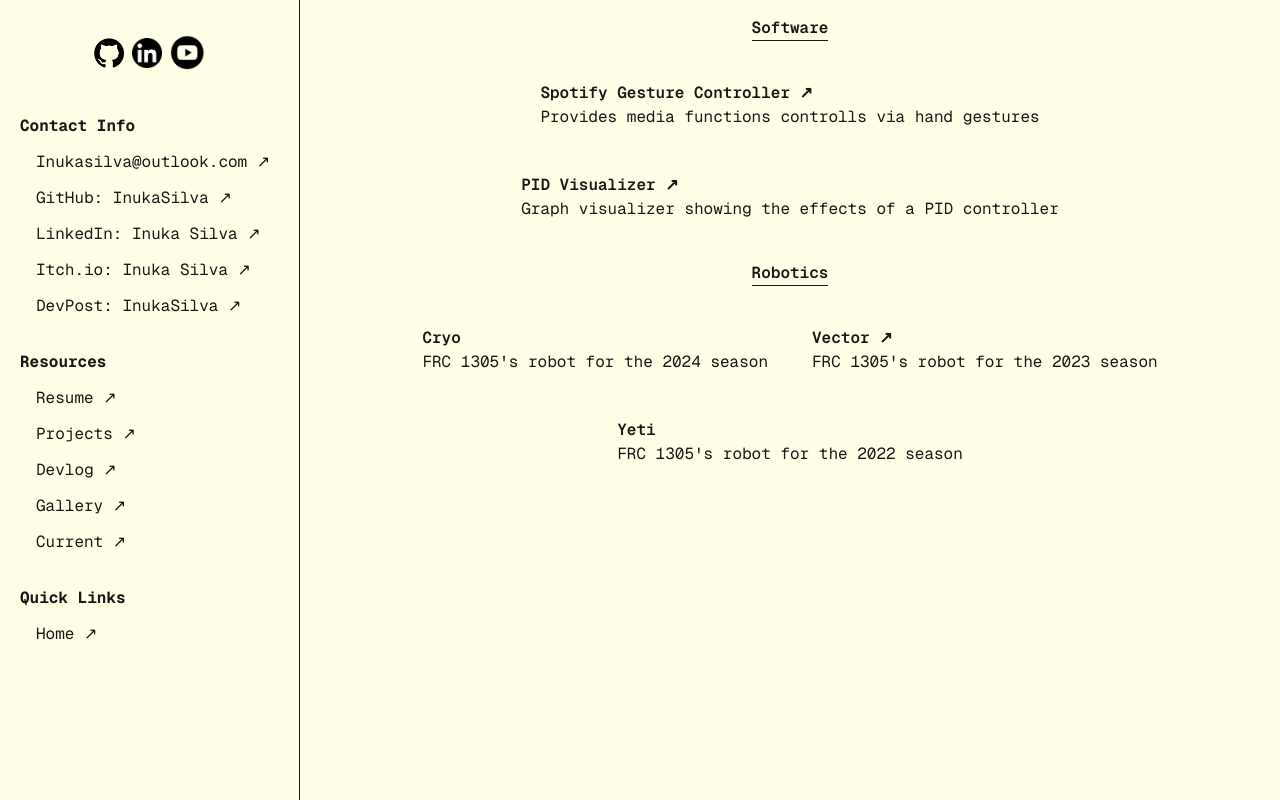
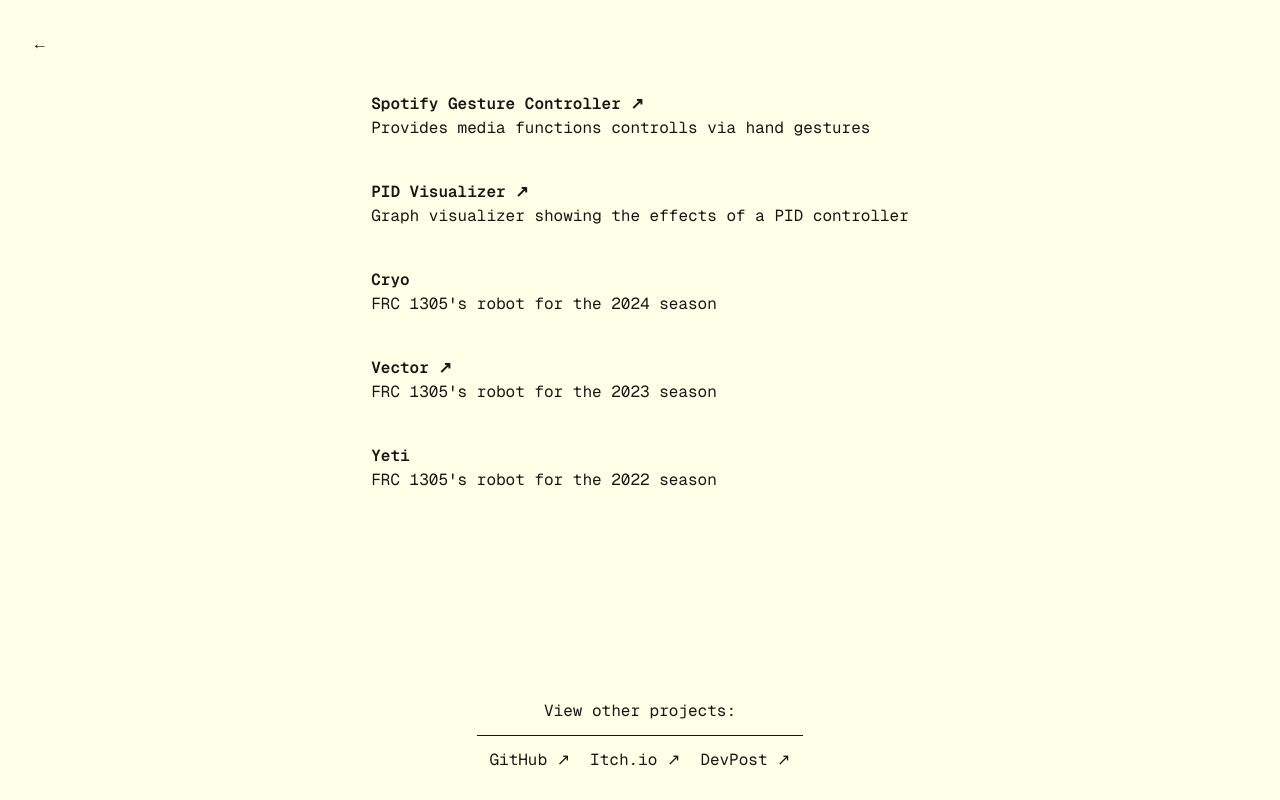
Before and after one commit to InukaSilva/InukaSilva.github.io, a Next.js app: page /Projects in a window 1280 px wide. Built offline with nearby package versions, Linux system fonts and the light colour scheme.

Commit message:
updated projects page, and current page

```diff
--- a/src/app/Current/page.tsx
+++ b/src/app/Current/page.tsx
@@ -15,14 +15,15 @@ export default function Home() {
               ←
             </Link>
         </div>
-        <div className="font-semibold p-4 pb-1">
-          Things I am currently trying to learn or build for 2026.
+        <div className="text-center font-semibold p-4 pb-1">
+          Things I am currently learnoing or building for 2026.
         </div>
-        <div className="p-4 pt-0">
+        <div className="text-center p-4 pt-0">
           If you have any resources that may be helpful to my learning, I would appreciate the guidance :D
         </div>
-        <div className="flex flex-col border-t  items-start w-full p-5 gap-5">
-          <div className="flex">
+        <div className="flex flex-col border-t justify-center items-center p-5 gap-5 h-screen">
+          <div className="flex flex-col items-start flex-start">
+          <div>
             [] Learn C and C++
           </div>
           <div>
@@ -35,7 +36,7 @@ export default function Home() {
             [] Robotics project (literally anything)
           </div>
         </div>
-        <div className="flex flex-grow justify-center items-end h-screen">
+        <div className="flex justify-center items-end h-full">
             <pre className="font-mono text-xl text-center">
               /\_/\<br></br>
               ( o.o )
@@ -43,6 +44,7 @@ export default function Home() {
         </div>
 
 
+        </div>
       </div>
     </div>
   );
--- a/src/app/Projects/page.tsx
+++ b/src/app/Projects/page.tsx
@@ -10,7 +10,87 @@ export default function Home() {
 
   return (
     <div className="flex w-screen h-screen flex-row">
-      {/*THis is the side bar */}
+      <div className="flex flex-col p-4 w-full">
+        <div className="flex flex-start p-4 font-bold">
+            <Link href="/">
+              ←
+            </Link>
+        </div>
+        <div className="flex flex-col h-screen justify-center items-center text-center">
+          <div className="flex flex-col justfity-center items-sart">
+            <a href="https://github.com/InukaSilva/Spotify_Gesture_Control" className="flex flex-col flex-start items-start p-5">
+                <div className="font-semibold">
+                  Spotify Gesture Controller ↗
+                </div>
+                <div>
+                  Provides media functions controlls via hand gestures
+                </div>
+            </a>
+            <a href="https://github.com/InukaSilva/PID-Visualizer" className="flex flex-col flex-start items-start p-5">
+                <div className="font-semibold">
+                  PID Visualizer ↗
+                </div>
+                <div>
+                  Graph visualizer showing the effects of a PID controller
+                </div>
+            </a>
+            <a className="flex flex-col flex-start items-start p-5">
+              <div className="font-semibold">
+                  Cryo
+                </div>
+                <div>
+                  FRC 1305's robot for the 2024 season
+              </div>
+            </a>
+            <a href="/assets/vector.pdf" className="flex flex-col flex-start items-start p-5">
+              <div className="font-semibold">
+                  Vector ↗
+                </div>
+                <div>
+                  FRC 1305's robot for the 2023 season
+              </div>
+            </a>
+            <a className="flex flex-col flex-start items-start p-5">
+              <div className="font-semibold">
+                  Yeti
+                </div>
+                <div>
+                  FRC 1305's robot for the 2022 season
+              </div>
+            </a>
+          </div>
+          <div className="flex flex-col justify-end h-full">
+                      <div className="border-b p-3">
+            View other projects:
+          </div>
+          <div className="flex flex-row gap-5 p-3">
+            <a href="https://github.com/InukaSilva">
+                GitHub ↗
+            </a>
+            <a href="https://inuka-silva.itch.io/">
+                Itch.io ↗
+            </a>
+            <a href="https://devpost.com/InukaSilva?">
+                DevPost ↗
+            </a>
+          </div>
+
+          </div>
+
+
+
+        </div>
+      </div>
+    </div>
+  );
+}
+
+
+/**
+ *
+ *
+ *     <div className="flex w-screen h-screen flex-row">
+
       <div className="flex border-r flex-col min-w-75 h-full p-4">
 
         <motion.div className="flex h-20 flex-row flex-wrap gap-2 justify-center items-center p-2">
@@ -94,7 +174,6 @@ export default function Home() {
           </div>
         </motion.div>
       </div >
-      {/* This is the main section*/}
       <div className="w-full h-full items-center p-4">
         <div className="flex flex-col flex-wrap items-center justify-center w-full gap-1">
           <div className="font-semibold border-b">
@@ -151,5 +230,5 @@ export default function Home() {
         </div>
       </div>
     </div>
-  );
-}
+ *
+ */
```
